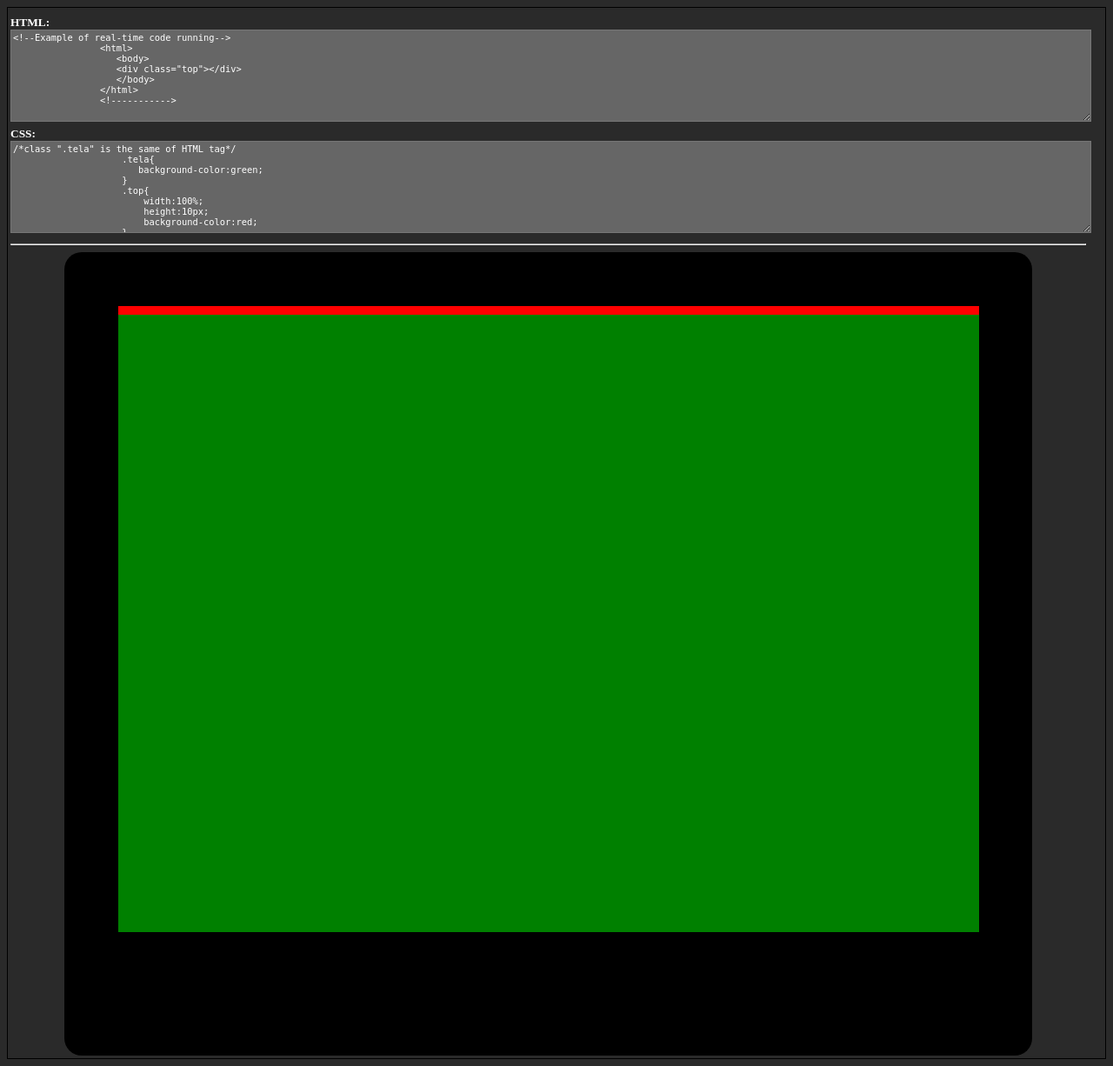
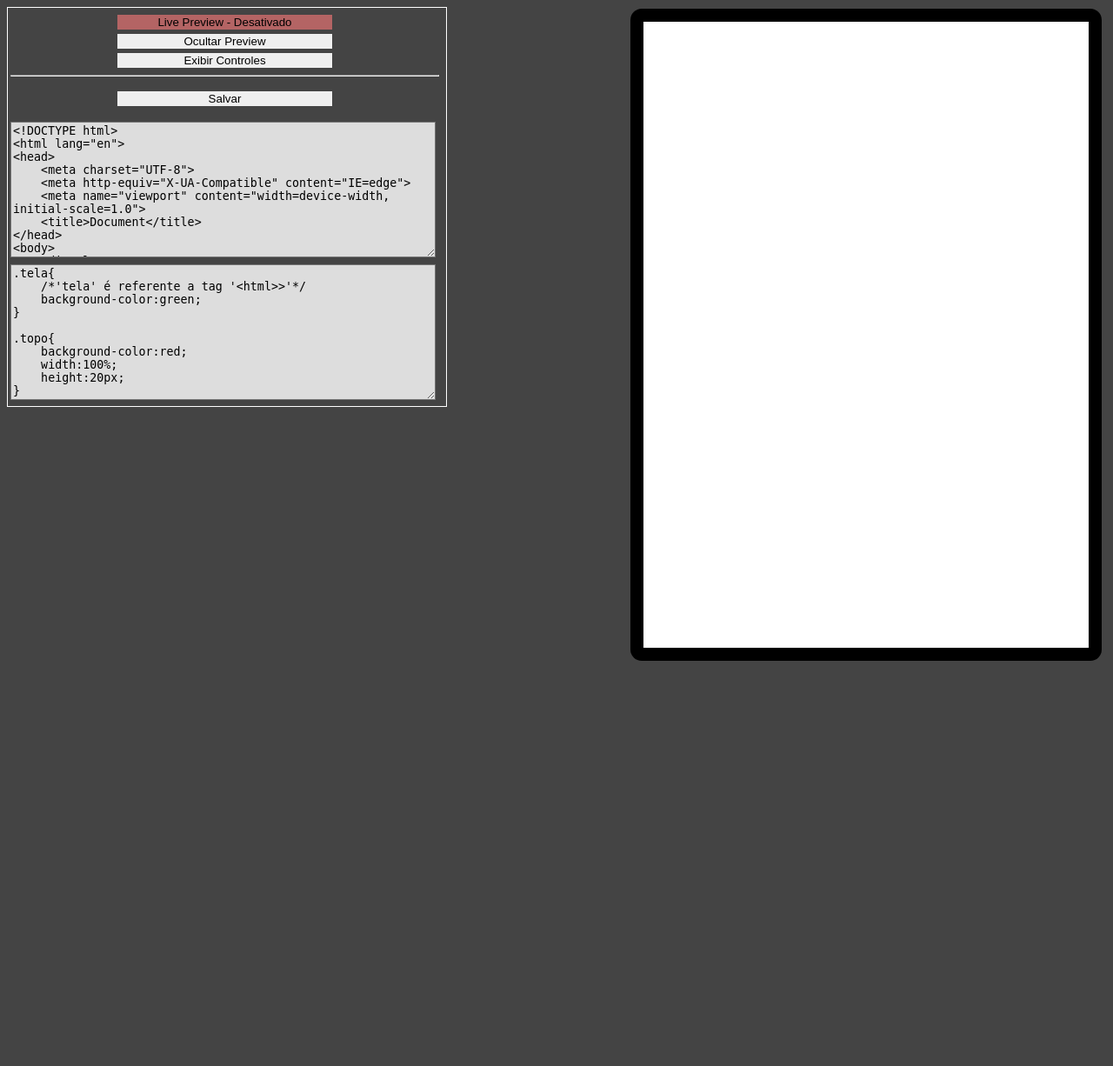
Before and after one commit to BresoDEV/LiveServer, a PHP site: page / in a window 1280 px wide. Shown: the whole page at 87% size. After the commit the page ends 760 px from the top, so only its background shows below. Run offline with PHP 8.4, Linux system fonts and the light colour scheme; lists and menus that the app fills with data are empty.

Commit message:
Add files via upload

```diff
--- /dev/null
+++ b/css.txt
@@ -0,0 +1,10 @@
+.tela{
+    /*'tela' é referente a tag '<html>>'*/
+    background-color:green;
+}
+
+.topo{
+    background-color:red;
+    width:100%;
+    height:20px;
+}
--- /dev/null
+++ b/html.txt
@@ -0,0 +1,13 @@
+<!DOCTYPE html>
+<html lang="en">
+<head>
+    <meta charset="UTF-8">
+    <meta http-equiv="X-UA-Compatible" content="IE=edge">
+    <meta name="viewport" content="width=device-width, initial-scale=1.0">
+    <title>Document</title>
+</head>
+<body>
+    <div class="topo">
+    </div>
+</body>
+</html>
--- a/index.php
+++ b/index.php
@@ -1,124 +1,214 @@
+<?php
+$mac = str_replace("-","",explode(" ",exec('getmac'))[0]);
+
+if(!is_dir('codigos'))
+{
+    mkdir('codigos');
+}
+
+if(isset($_POST['html']))
+{
+    file_put_contents('codigos/'.$mac.'.html',$_POST['html']);
+    file_put_contents('codigos/'.$mac.'.css',$_POST['css']);
+    echo '<script>window.location.href = "index.php";</script>';
+}
+
+?>
+
+
+
+
 <!DOCTYPE html>
-<html lang="en">
-
+<html lang="pt-br">
 <head>
     <meta charset="UTF-8">
     <meta http-equiv="X-UA-Compatible" content="IE=edge">
     <meta name="viewport" content="width=device-width, initial-scale=1.0">
-    <title>LiveServer</title>
+    <title>Document</title>
 </head>
 <style>
-    table {
-        width: 100%;
-        border: 1px solid black;
-        padding: 0px;
-        text-align: left;
-        align-items: left;
+    html{
+        background-color:#444;
+        color:white;
+    }
+    table{
+        border:1px solid white;
+        width:40%;
     }
 
-    html {
-        background-color: #2a2a2a;
+    textarea{
+        width:98%;
+        text-align:left;
+        background-color:#ddd;
     }
-
-    textarea {
-        background-color: #666;
-        color: white;
-        text-align: left;
-        min-width: 100%;
-        max-width: 100%;
-        height: 100px;
-        font-size: 80%;
+    .celular{
+        background-color:#000;
+        width:40%;
+        height:90%;
+        position: fixed;
+        top:10px;
+        right:1%;
+        border-radius:13px;
+        padding:15px;
     }
-
-    span {
-        color: white;
-        font-size: smaller;
-    }
-
-    .celular {
-        background-color: #000;
-        width: 80%;
-        height: 800px;
-        border-radius: 20px;
-        padding: 5% 5% 5% 5%;
-    }
-
-    .tela {
-        background-color: #fff;
-        width: 100%;
-        height: 90%;
-
+    .tela{
+        background-color:#fff;
+        width:100%;
+        height:100%;
+        /*position: fixed;*/
+        top:5%;
+        right:2%;
+        color:#000;
 
     }
-
-    .botao {
-        background-color: #fff;
-        width: 2px;
-        height: 5px;
-        border-radius: 15px
+    button{
+        width:50%;
+        margin-top:5px;
+        border:none;
+    }
+    input{
+        width:100%;
+        color:red;
     }
 </style>
+<body>
+    <table>
+        <tr>
+            <td>
+                <center>
+                <button id="livePreview" >Live Preview - Desativado</button>
+                <button id="Preview" >Ocultar Preview</button>
+                <button id="exibircontroles">Exibir Controles</button>
+                <hr>
+                </center>
 
-<body>
-    <table cols="2" rows="1">
-        <tr>
-            <th> </th>
-            <th> </th>
-        </tr>
-        <tr>
-            <th>
-                <span>HTML:</span><br>
-                <textarea id='codigo'><!--Example of real-time code running-->
-                <html>
-                   <body>
-                   <div class="top"></div>
-                   </body>
-                </html>
-                <!----------->
+            </td>
+            <td >
+                <div  id="opcoes" style='display:none'>
+                Largura: <font id='Larguraid'>300px</font><input type="range" name="" id="telaLargura" min='0' max='1500' value='500'><br>
+                Altura: <font id='Alturaid'>300px</font><input type="range" name="" id="telaAltura" min='0' max='2000' value='800'><br>
+                <hr>
+                PosicaoX: <input type="range" name="" id="PosicaoX" min='0' max='1500' value='0'><br>
+                PosicaoY: <input type="range" name="" id="PosicaoY" min='0' max='2000' value='0'><br>
 
 
 
+            </div>
+            </td>
+        </tr>
+        <form action="" method="post">
+        <tr>
+            <td>
+                <center><button type="submit">Salvar</button></center><br>
+                <textarea name="html" id="html" cols="30" rows="10"><?php
+                    if(file_exists('codigos/'.$mac.'.html'))
+                        echo file_get_contents('codigos/'.$mac.'.html');
+                    else
+                        echo file_get_contents('html.txt');
+                ?>
                 </textarea>
+            </td>
+        </tr>
+        <tr>
+            <td>
+                <textarea name="css" id="css" cols="30" rows="10"><?php
+                     if(file_exists('codigos/'.$mac.'.css'))
+                     echo file_get_contents('codigos/'.$mac.'.css');
+                 else
+                     echo file_get_contents('css.txt');
+                ?></textarea>
+            </td>
+        </tr>
+        </form>
 
-                <br><span>CSS:</span><br>
-                <textarea id='codigocss'>/*class ".tela" is the same of HTML tag*/
-                    .tela{
-                       background-color:green;
-                    }
-                    .top{
-                        width:100%;
-                        height:10px;
-                        background-color:red;
-                    }
+    </table>
 
-                    </textarea>
+    <div id="celular" class="celular">
+        <div id='tela' class="tela">
+            <div id='live'>
+            </div>
+        </div>
+    </div>
+
+
+</body>
+<script>
+    var Previewexibindo = true;
+    var exibircontrolesexibindo = false;
+    var livepreview = false;
+
+
+    setInterval(() => {
+        if(livepreview)
+        {
+            document.getElementById('livePreview').style.backgroundColor = 'rgb(100 180 100)';
+            document.getElementById('livePreview').textContent = 'Live Preview - Ativado';
+            setInterval(() => {
+                document.getElementById('live').innerHTML = '<style>' +document.getElementById('css').value +'</style>' + document.getElementById('html').value;
+            }, 1);
+        }
+        else{
+            document.getElementById('livePreview').style.backgroundColor = 'rgb(180 100 100)';
+            document.getElementById('livePreview').textContent = 'Live Preview - Desativado';
+        }
+        }, 1);
+
+
+    document.getElementById('livePreview').addEventListener('click',()=>{
+        livepreview = !livepreview;
+    });
+    document.getElementById('Preview').addEventListener('click',()=>{
+        if(Previewexibindo)
+        {
+            document.getElementById('Preview').textContent = 'Exibir Preview';
+            document.getElementById('celular').style.display = 'none';
+            Previewexibindo = false;
+        }
+        else
+        {
+            document.getElementById('Preview').textContent = 'Ocultar Preview';
+            document.getElementById('celular').style.display = 'block';
+            Previewexibindo = true;
+        }
+    });
+
+
+    document.getElementById('exibircontroles').addEventListener('click',()=>{
+        if(exibircontrolesexibindo)
+        {
+            document.getElementById('exibircontroles').textContent = 'Exibir Controles';
+            document.getElementById('opcoes').style.display = 'none';
+            exibircontrolesexibindo = false;
+        }
+        else
+        {
+            document.getElementById('exibircontroles').textContent = 'Ocultar Controles';
+            document.getElementById('opcoes').style.display = 'block';
+            exibircontrolesexibindo = true;
+        }
+    });
+
+    document.getElementById('telaLargura').addEventListener('input',()=>{
+
+        document.getElementById('Larguraid').textContent = document.getElementById('telaLargura').value + 'px';
+        document.getElementById('celular').style.width = document.getElementById('telaLargura').value + 'px';
+    });
+
+    document.getElementById('telaAltura').addEventListener('input',()=>{
+
+        document.getElementById('Alturaid').textContent = document.getElementById('telaAltura').value + 'px';
+        document.getElementById('celular').style.height = document.getElementById('telaAltura').value + 'px';
+    });
 
 
 
-                <hr>
-                <center>
-                    <div class="celular">
-                        <div class="tela">
+    document.getElementById('PosicaoX').addEventListener('input',()=>{
+        document.getElementById('celular').style.right = document.getElementById('PosicaoX').value + 'px';
+    });
 
-                            <div id='live'></div>
+    document.getElementById('PosicaoY').addEventListener('input',()=>{
+        document.getElementById('celular').style.top = document.getElementById('PosicaoY').value + 'px';
+    });
 
-                            <!--<div class="botao"> </div>-->
-                        </div>
-
-                    </div>
-                </center>
-            </th>
-
-
-
-        </tr>
-    </table>
-</body>
-<script>
-    function att() {
-        document.getElementById('live').innerHTML = '<style>' + document.getElementById('codigocss').value + '</style>' + document.getElementById('codigo').value;
-    }
-    setInterval(att, 1);
 </script>
-
 </html>
```
